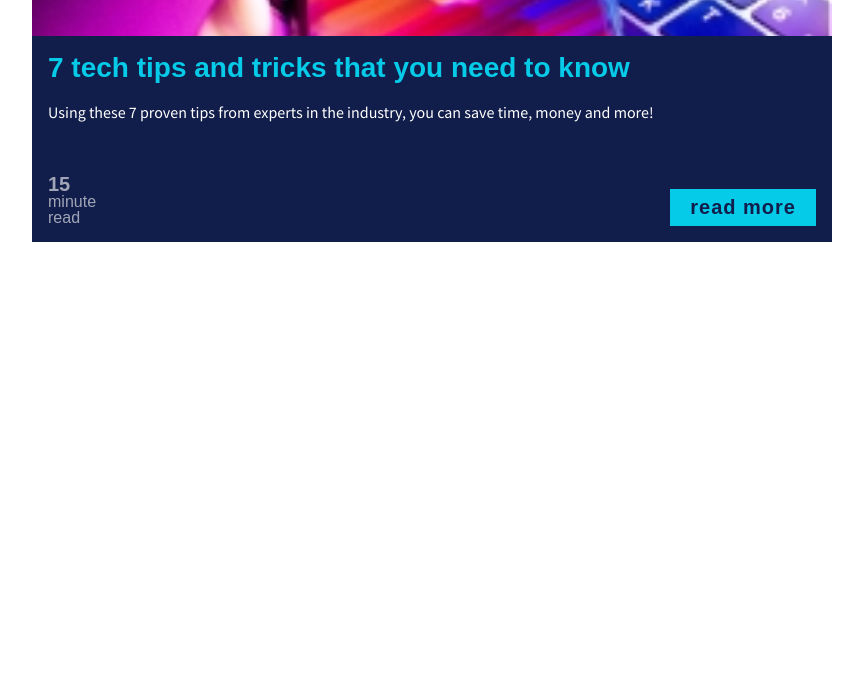
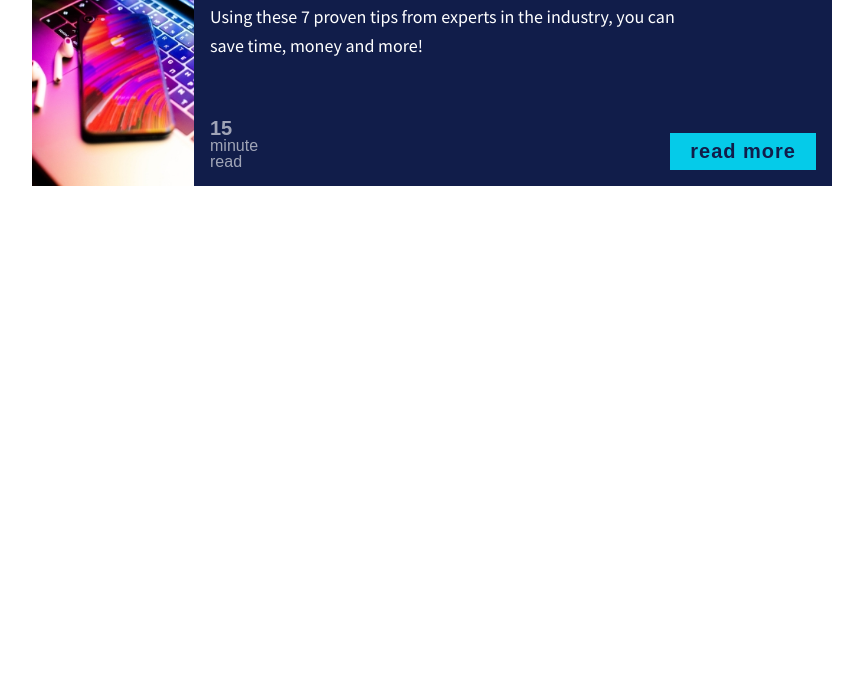
Before and after one commit to olena-ole/tech, a plain HTML site: page index.html in a window 1280 px wide. Shown: the part 114-800 px from the top of the page, without its empty margins (208-1071 px from the left). Drawn offline with nearby package versions, Linux system fonts and the light colour scheme; a web font is replaced by a local one.

Commit message:
styled responsive for bigger screens

```diff
--- a/css/style.css
+++ b/css/style.css
@@ -11,8 +11,8 @@ body {
     width: 100%;
     max-width: 800px;
     margin: 0 auto;
+    color: #fff;
     background: #111d4a;
-    color: #fff;
 
     display: flex;
     flex-direction: column;
@@ -20,7 +20,11 @@ body {
 
 .card-img {
     object-fit: cover;
-    height: 150px;
+    flex-basis: 200px;
+    min-width: 0;
+    min-height: 0;
+
+    background: yellow;
 }
 
 .card-content {
@@ -69,3 +73,31 @@ body {
     font-size: 1.25em;
     display: block;
 }
+
+@media (min-width: 600px) {
+    .card {
+        flex-direction: row;
+    }
+
+    .card-img {
+        height: 300px;
+    }
+
+    .card-content {
+        display: flex;
+        flex-direction: column;
+    }
+
+    .card-title {
+        font-size: 2.25rem
+    }
+
+    .card-body {
+        font-size: 1.125rem;
+        max-width: 500px;
+    }
+
+    .card-footer {
+        margin-top: auto;;
+    }
+}
```
